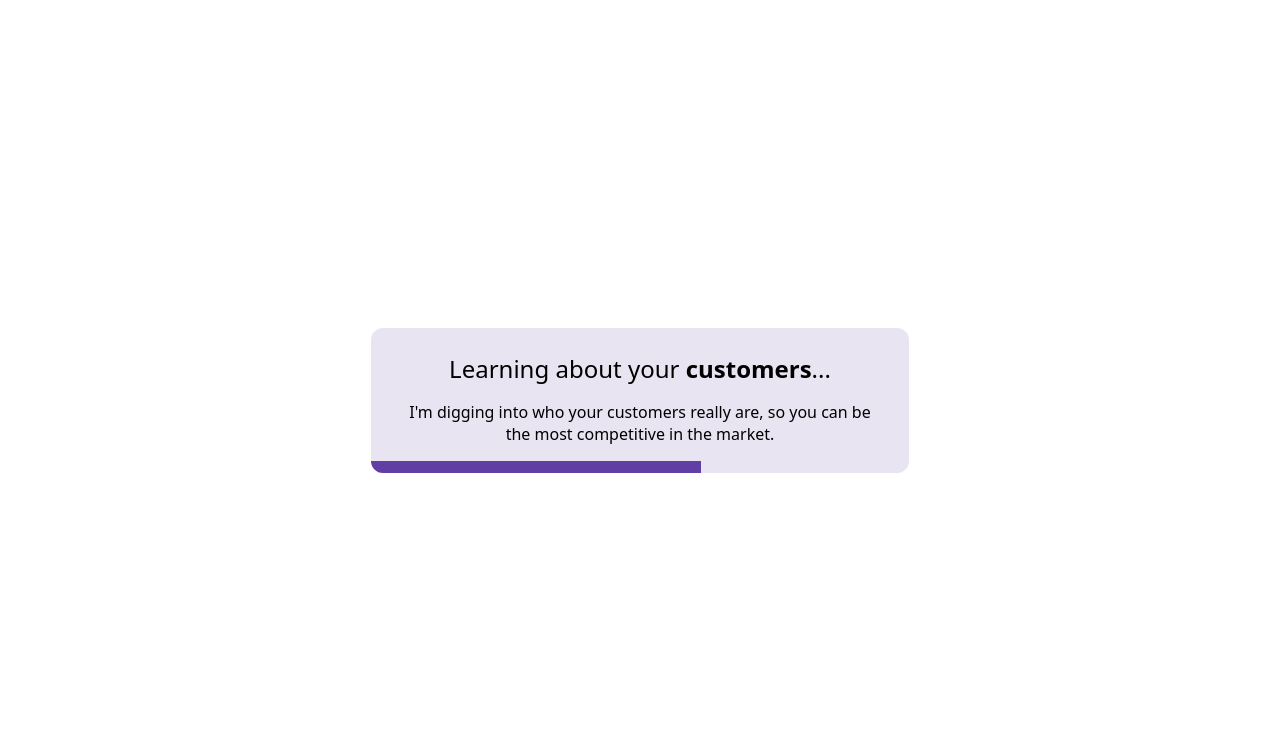
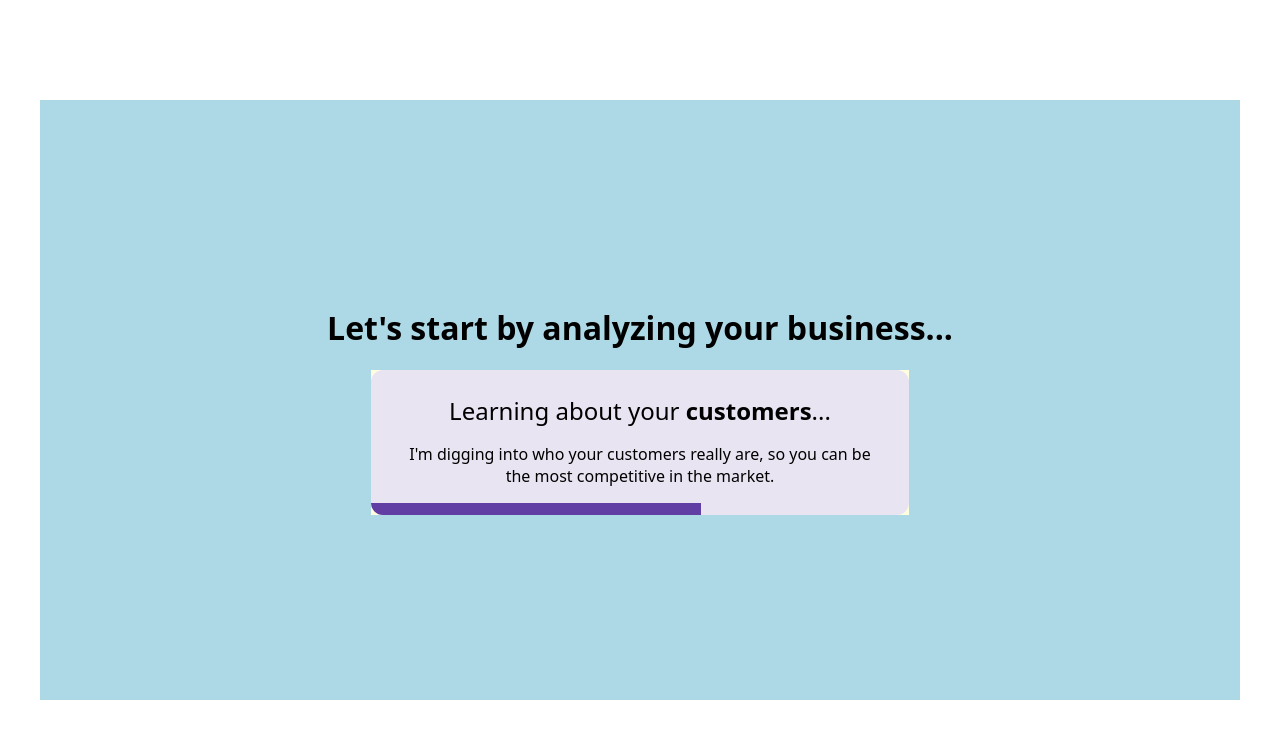
Before and after one commit to enelmes-godaddy/airo-marketing-consultant, a React (Vite) app: page / in a window 1280 px wide. Shown: the top 738 px of the page. Built offline with nearby package versions, Linux system fonts and the light colour scheme.

Commit message:
add header and test styles

```diff
--- a/src/App.css
+++ b/src/App.css
@@ -1,3 +1,29 @@
+.marketing-consultant-animation {
+  display: flex;
+  flex-direction: column;
+  align-items: center;
+  justify-content: center;
+  width: 100%;
+  min-height: 600px;
+  background: lightblue;
+
+  &.four-c-box-keywords {
+    align-items: start;
+
+    .four-c-boxes {
+      align-items: start;
+    }
+  }
+}
+
+.content {
+  background: lightyellow;
+
+  &.header-at-top {
+    height: 100%;
+  }
+}
+
 .four-c-boxes {
   display: flex;
   flex-direction: column;
--- a/src/App.tsx
+++ b/src/App.tsx
@@ -1,10 +1,14 @@
+import classnames from "classnames";
 import { useState, useEffect } from "react";
 import { ConsultantBox } from "./components/ConsultantBox";
+import { Header } from "./components/Header";
 import { fourCMockData } from "./mockData/fourC";
 
 import "./App.css";
 
 function App() {
+  const [showFourCKeywords, setShowFourCKeywords] = useState(false);
+
   // State for each box
   const [boxStates, setBoxStates] = useState(
     fourCMockData.map(() => ({
@@ -19,7 +23,7 @@ function App() {
   // Start the first box after 2 seconds
   useEffect(() => {
     const delayTimer = setTimeout(() => {
-      setBoxStates(prev => {
+      setBoxStates((prev) => {
         const newStates = [...prev];
         newStates[0].isLoading = true;
         return newStates;
@@ -35,7 +39,7 @@ function App() {
       if (boxState.startLoadingBar && !boxState.isLoaded) {
         const loadingTime = fourCMockData[index].loadingTime;
         const completionTimer = setTimeout(() => {
-          setBoxStates(prev => {
+          setBoxStates((prev) => {
             const newStates = [...prev];
             newStates[index].isLoaded = true;
 
@@ -58,7 +62,7 @@ function App() {
     boxStates.forEach((boxState, index) => {
       if (boxState.isLoading && !boxState.showDescription) {
         const descriptionTimer = setTimeout(() => {
-          setBoxStates(prev => {
+          setBoxStates((prev) => {
             const newStates = [...prev];
             newStates[index].showDescription = true;
             return newStates;
@@ -75,7 +79,7 @@ function App() {
     boxStates.forEach((boxState, index) => {
       if (boxState.showDescription && !boxState.startLoadingBar) {
         const loadingBarTimer = setTimeout(() => {
-          setBoxStates(prev => {
+          setBoxStates((prev) => {
             const newStates = [...prev];
             newStates[index].startLoadingBar = true;
             return newStates;
@@ -87,8 +91,43 @@ function App() {
     });
   }, [boxStates]);
 
+  // Set all boxes to completed state after all have loaded
+  useEffect(() => {
+    const allBoxesLoaded = boxStates.every((state) => state.isLoaded);
+    const anyBoxCompleted = boxStates.some((state) => state.isCompleted);
+
+    if (allBoxesLoaded && !anyBoxCompleted) {
+      const completionTimer = setTimeout(() => {
+        setBoxStates((prev) =>
+          prev.map((state) => ({ ...state, isCompleted: true }))
+        );
+      }, 1500); // Short delay after all boxes are loaded
+
+      return () => clearTimeout(completionTimer);
+    }
+  }, [boxStates]);
+
+  useEffect(() => {
+    const allBoxesCompleted = boxStates.every((state) => state.isCompleted);
+
+    if (allBoxesCompleted) {
+      const completionTimer = setTimeout(() => {
+        setShowFourCKeywords(true);
+      }, 1500); // Short delay after all boxes completed
+
+      return () => clearTimeout(completionTimer);
+    }
+  }, [boxStates]);
+
   return (
-    <div className='four-c-boxes'>
+    <div
+      className={classnames("marketing-consultant-animation")}
+    >
+      <Header>Let's start by analyzing your business...</Header>
+      <div className={classnames("content", {
+        "four-c-box-keywords": showFourCKeywords,
+      })}>
+        <div className="four-c-boxes">
           {fourCMockData.map((item, index) => {
               const boxState = boxStates[index];
 
@@ -109,7 +148,9 @@ function App() {
                 >
                   <ConsultantBox.Title>
                     <>
-                <span className="title-text">Learning about your</span> <b>{item.keyword}</b><span className="title-text">...</span>
+                      <span className="title-text">Learning about your</span>{" "}
+                      <b>{item.keyword}</b>
+                      <span className="title-text">...</span>
                     </>
                   </ConsultantBox.Title>
                   {boxState.showDescription && (
@@ -121,6 +162,8 @@ function App() {
               );
             })}
           </div>
+      </div>
+    </div>
   );
 }
 
```
Lines whose indentation alone changed are shown as unchanged.
